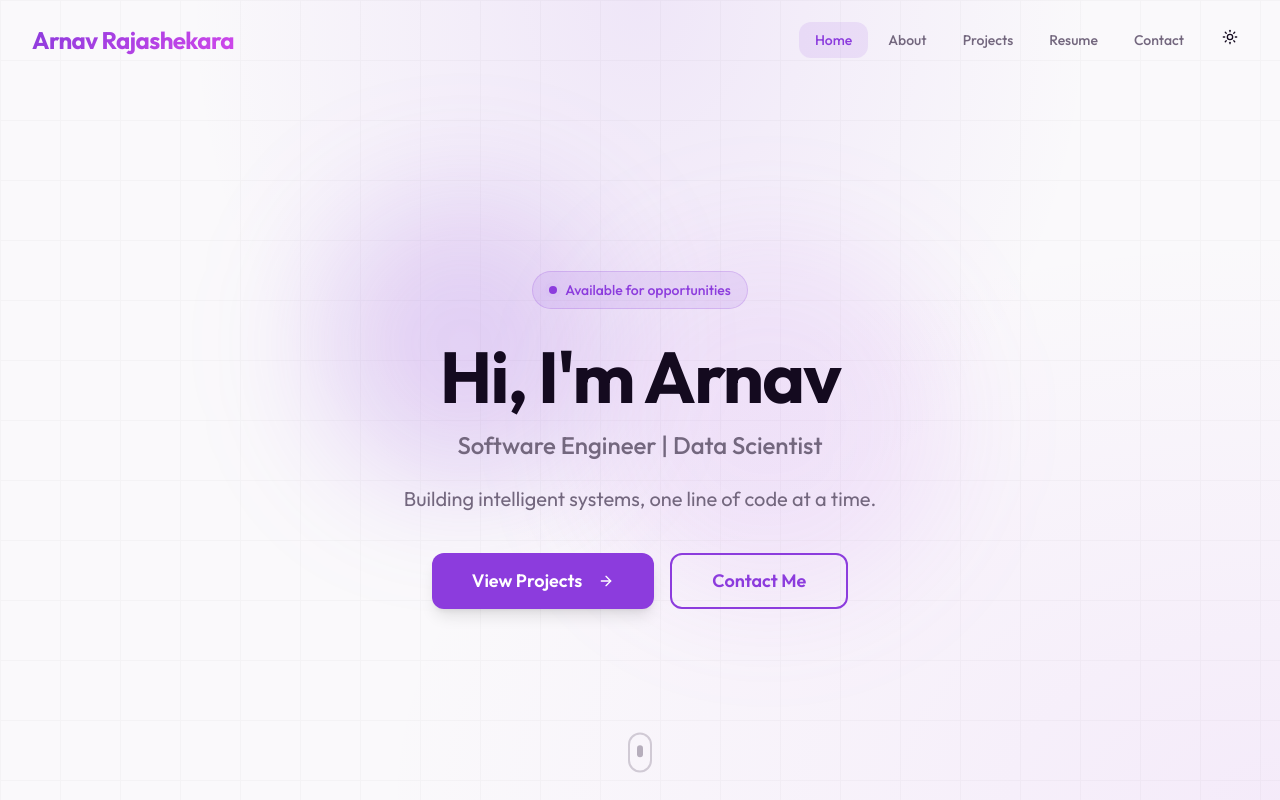
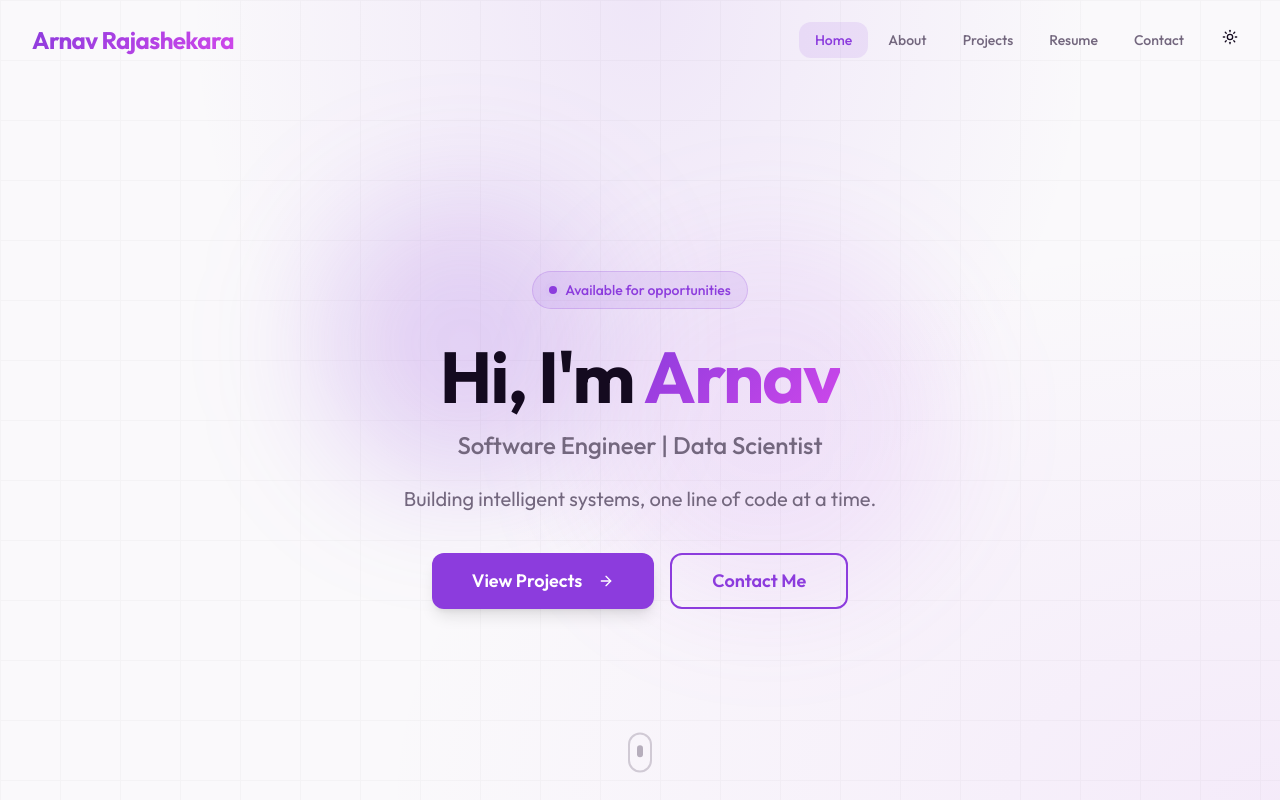
Before and after one commit to araja7/arnav_rajashekara_portfolio, a React (Vite) app: page / in a window 1280 px wide. Shown: the top 800 px of the page. Built offline with nearby package versions, Linux system fonts and the light colour scheme; the HTML template or start-up script is replaced by a standard one.

Commit message:
Update HeroSection to include gradient text for name

```diff
--- a/src/components/home/HeroSection.tsx
+++ b/src/components/home/HeroSection.tsx
@@ -73,7 +73,8 @@ export function HeroSection() {
             transition={{ duration: 0.5, delay: 0.1 }}
             className="mt-8 text-4xl sm:text-5xl md:text-6xl lg:text-7xl font-bold tracking-tight"
           >
-            Hi, I'm Arnav
+            Hi, I'm{" "}
+            <span className="gradient-text">Arnav</span>
           </motion.h1>
 
           {/* Title */}
```
